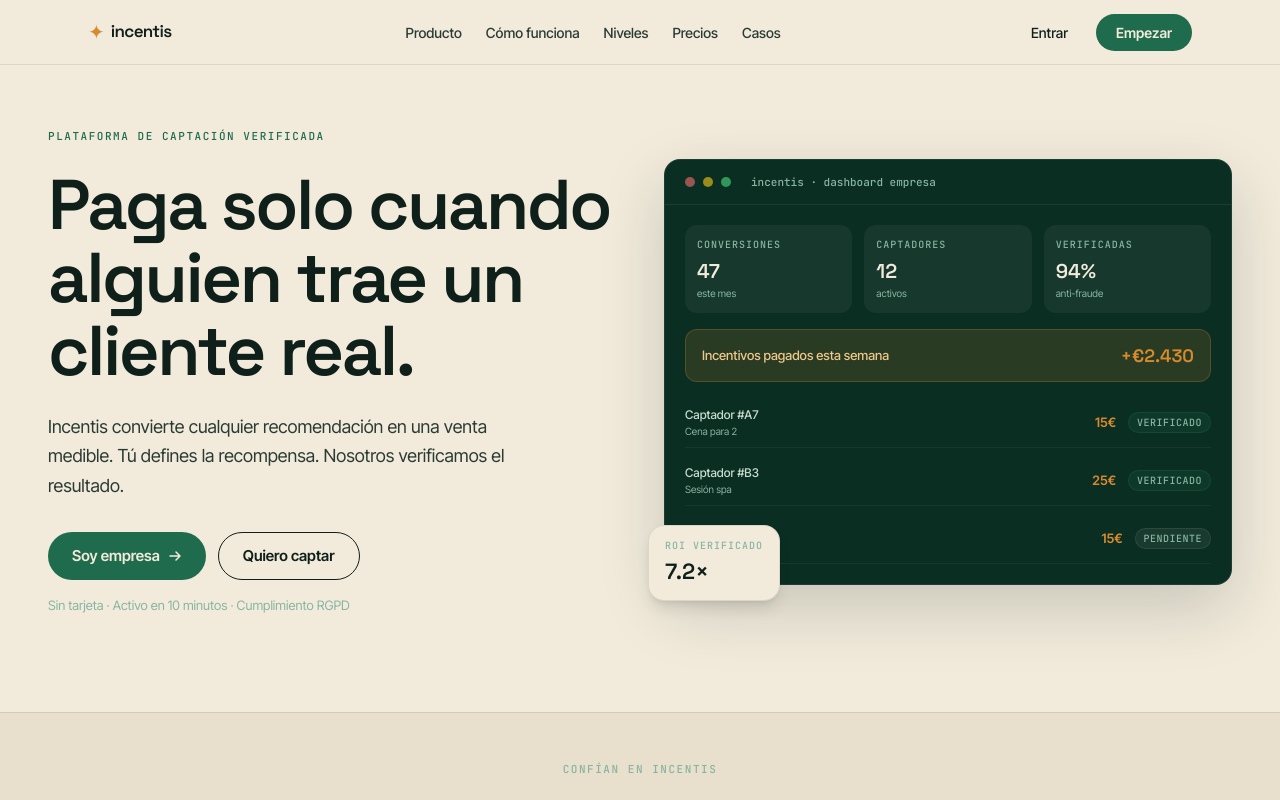
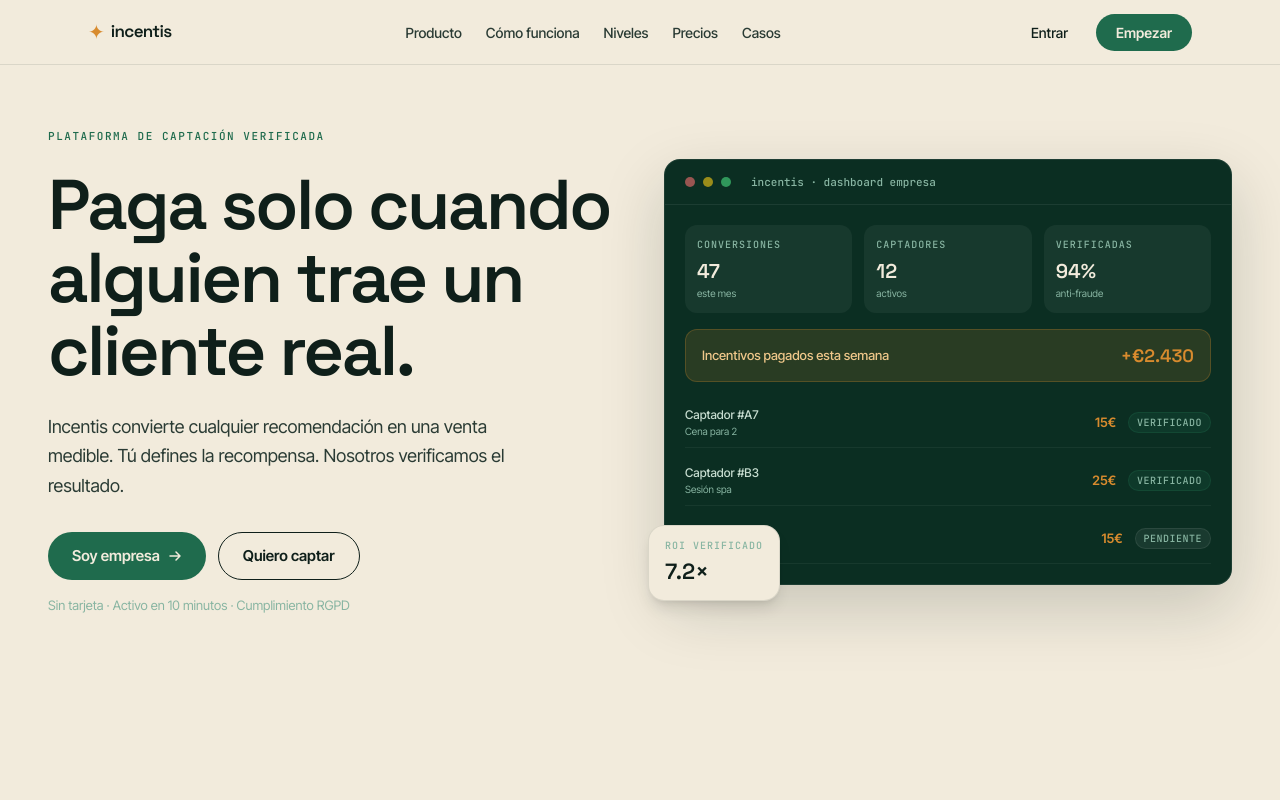
Before and after one commit to Dproject98/incentivos-platform, a Next.js app: page /en in a window 1280 px wide. Shown: the top 800 px of the page. Built offline with nearby package versions, Linux system fonts and the light colour scheme.

Commit message:
fix: eliminar sección TrustBar (logos empresas) hasta el lanzamiento

```diff
--- a/src/app/[locale]/page.tsx
+++ b/src/app/[locale]/page.tsx
@@ -1,7 +1,6 @@
 import { getLocale } from "next-intl/server"
 import { Nav } from "@/components/landing/Nav"
 import { Hero } from "@/components/landing/Hero"
-import { TrustBar } from "@/components/landing/TrustBar"
 import { HowItWorks } from "@/components/landing/HowItWorks"
 import { Features } from "@/components/landing/Features"
 import { RoiCalculator } from "@/components/landing/RoiCalculator"
@@ -19,7 +18,6 @@
       <Nav locale={locale} />
       <main>
         <Hero locale={locale} />
-        <TrustBar />
         <HowItWorks />
         <Features />
         <RoiCalculator />
```
